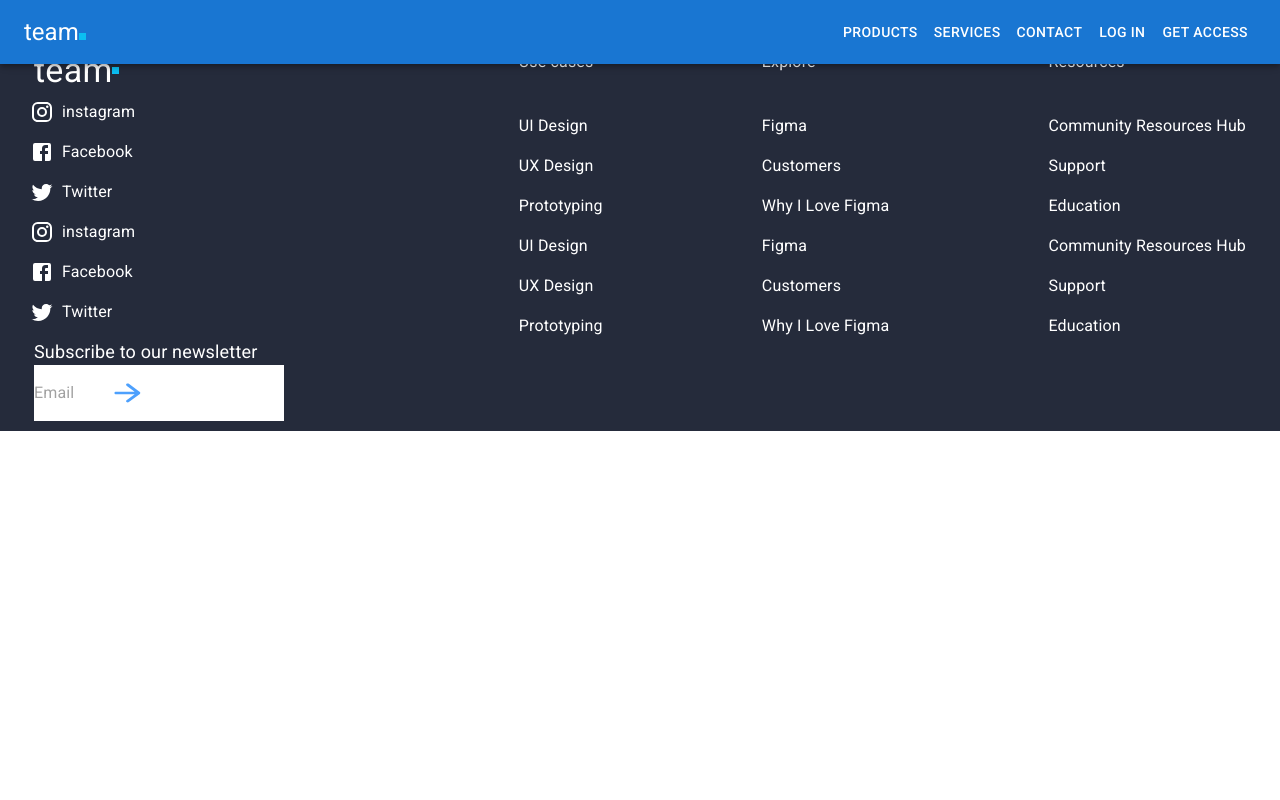
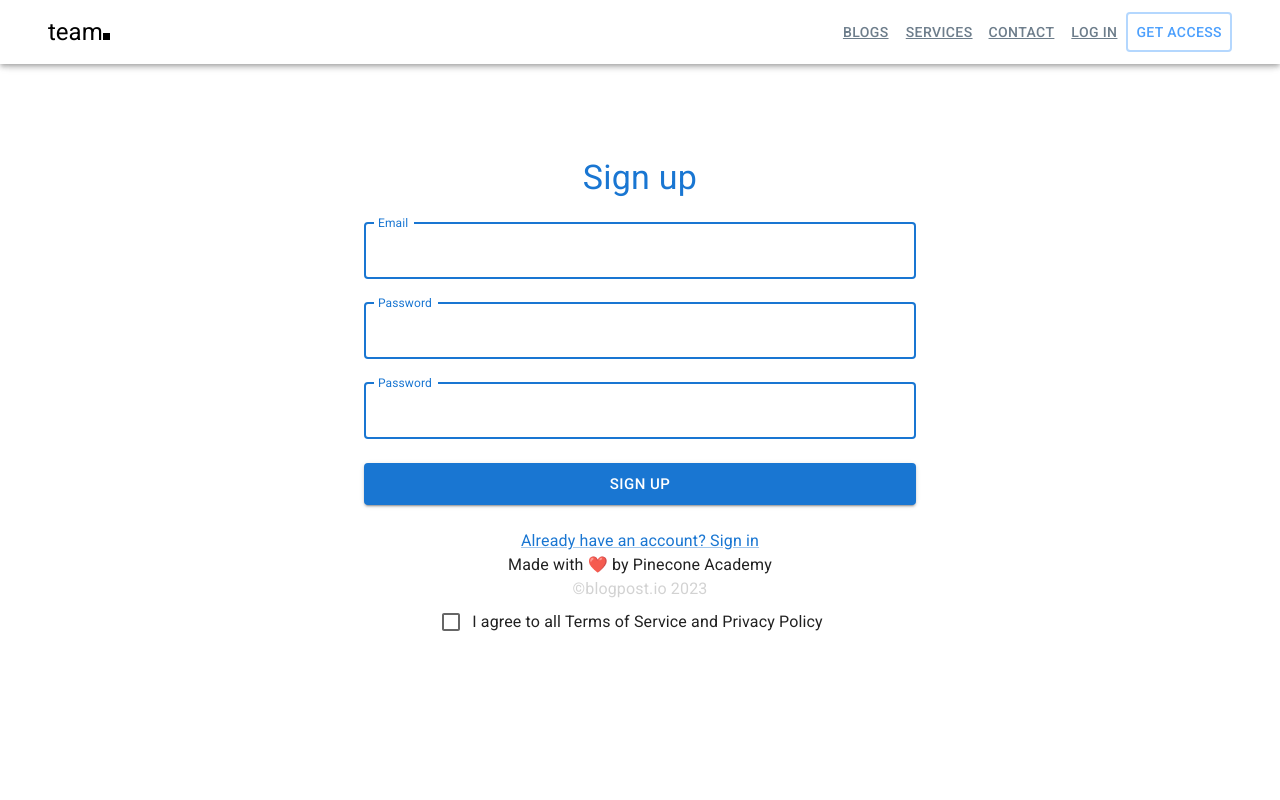
Before and after one commit to Monkh-Od/BlogPost, a React (Create React App) app in the folder frontend/: page /signup in a window 1280 px wide. Shown: the top 800 px of the page. Built offline with nearby package versions, Linux system fonts and the light colour scheme.

Commit message:
23 frontend login httpreq (#29)
* make dark mode

* finished layout

---------

Co-authored-by: Taivanbayar Erdenebaatar <TaivnaaJoestar@mstars-lab4-2s-iMac.local>

```diff
--- a/frontend/src/App.js
+++ b/frontend/src/App.js
@@ -1,15 +1,19 @@
 import { BrowserRouter, Route, Routes } from "react-router-dom";
 import { Layout } from "./layout/Layout";
 import HomePage from "./pages/Home.jsx";
+import Signin from "./pages/Signin";
+import Signup from "./pages/Signup";
 
 function App() {
   return (
     <BrowserRouter>
-      <Layout>
-        <Routes>
-          <Route path="/" element={<HomePage />} />
-        </Routes>
-      </Layout>
+        <Layout>
+          <Routes>
+            <Route path="/" element={<HomePage />} />
+            <Route path="/login" element={<Signin />} />
+            <Route path="/signup" element={<Signup />} />
+          </Routes>
+        </Layout>
     </BrowserRouter>
   );
 }
--- a/frontend/src/layout/Header.jsx
+++ b/frontend/src/layout/Header.jsx
@@ -12,15 +12,26 @@ import MenuIcon from "@mui/icons-material/Menu";
 import Toolbar from "@mui/material/Toolbar";
 import Typography from "@mui/material/Typography";
 import Button from "@mui/material/Button";
+import { useLocation, useNavigate } from "react-router-dom";
 import { useEffect, useState } from "react";
+import { Container } from "@mui/system";
 
 const drawerWidth = 240;
-const navItems = ["Products", "Services", "Contact", "Log in", "Get Access"];
+const navItems = ["Blogs", "Services", "Contact", "Log in", "Get Access"];
 
 export const Header = () => {
+  const navigate = useNavigate();
+  const location = useLocation();
   const [mobileOpen, setMobileOpen] = useState(false);
   const [offsetY, setOffsetY] = useState(0);
 
+  useEffect(() => {
+    const handler = () => {
+      setOffsetY(window.scrollY);
+    };
+    window.addEventListener("scroll", handler);
+    return () => window.removeEventListener("scroll", handler);
+  }, []);
   const handleDrawerToggle = () => {
     setMobileOpen((prevState) => !prevState);
   };
@@ -28,7 +39,10 @@ export const Header = () => {
   const drawer = (
     <Box onClick={handleDrawerToggle} sx={{ textAlign: "center" }}>
       <Box display={"flex"}>
-        <Typography variant="h6" sx={{ my: 2 }}>
+        <Typography
+          variant="h6"
+          sx={{ my: 2, color: offsetY !== 0 && "black" }}
+        >
           team
         </Typography>
         <Box
@@ -60,11 +74,14 @@ export const Header = () => {
     window.addEventListener("scroll", handler);
     return () => window.removeEventListener("scroll", handler);
   }, []);
-
   return (
-    <Box sx={{ display: "flex" }}>
+    <Box>
       <CssBaseline />
-      <AppBar component="nav">
+      <AppBar
+        component="nav"
+        sx={{ backgroundColor: offsetY === 0 ? "transparent" : "white" }}
+      >
+        <Container maxWidth="xl">
           <Toolbar>
             <IconButton
               color="inherit"
@@ -82,12 +99,27 @@ export const Header = () => {
                 display: { xs: "none", sm: "flex" },
               }}
             >
-            <Typography variant="h5">team</Typography>
+              <Typography
+                variant="h5"
+                sx={{
+                  color:
+                    offsetY !== 0 || location.pathname !== "/"
+                      ? "black"
+                      : "white",
+                  cursor: "pointer",
+                }}
+                onClick={() => {
+                  navigate("/");
+                }}
+              >
+                team
+              </Typography>
               <Box
                 sx={{
                   width: "7px",
                   height: "7px",
-                backgroundColor: "#0BBEF2",
+                  backgroundColor:
+                    location.pathname !== "/" ? "black" : "#0BBEF2",
                   marginTop: "17px",
                 }}
               ></Box>
@@ -95,12 +127,27 @@ export const Header = () => {
 
             <Box sx={{ display: { xs: "none", sm: "block" } }}>
               {navItems.map((item) => (
-              <Button key={item} sx={{ color: "#fff" }}>
+                <Button
+                  key={item}
+                  sx={{
+                    color:
+                      offsetY !== 0 || location.pathname !== "/"
+                        ? "#6D7D8B"
+                        : "white",
+                    textDecoration: item !== "Get Access" &&"1px #6D7D8B underline",
+                    border : item === "Get Access" && "2px solid rgba(77, 160, 253, 0.42)",
+                  }}
+                  style={{color : item === "Get Access" && "#4DA0FD"}}
+                  onClick={() => {
+                    item === "Log in" && navigate("/login");
+                  }}
+                >
                   {item}
                 </Button>
               ))}
             </Box>
           </Toolbar>
+        </Container>
       </AppBar>
       <Box component="nav">
         <Drawer
@@ -116,6 +163,7 @@ export const Header = () => {
               boxSizing: "border-box",
               width: drawerWidth,
             },
+            backgroundColor: "black",
           }}
         >
           {drawer}
--- a/frontend/src/pages/Signin.jsx
+++ b/frontend/src/pages/Signin.jsx
@@ -1,5 +1,6 @@
 import React from "react";
 import { Container, Typography, TextField, Button, Link } from "@mui/material/";
+import { useNavigate } from "react-router-dom";
 
 const style = {
   Container: {
@@ -12,8 +13,8 @@ const style = {
 };
 
 const Signin = () => {
+  const navigate = useNavigate();
   return (
-    <div>
       <Container maxWidth="sm" sx={style.Container}>
         <Typography variant="h4" color="primary">
           Sign in
@@ -23,11 +24,10 @@ const Signin = () => {
         <Button variant="contained" size="large" sx={{ mt: 3 }} fullWidth>
           SIGN IN
         </Button>
-        <Link href="https://www.youtube.com/watch?v=dQw4w9WgXcQ" sx={{ mt: 3 }}>
+        <Link sx={{ mt: 3, cursor: "pointer" }} onClick={()=> {navigate("/signup")} }>
           Dont have an account? Click here!
         </Link>
       </Container>
-    </div>
   );
 };
 
--- a/frontend/src/pages/Signup.jsx
+++ b/frontend/src/pages/Signup.jsx
@@ -1,5 +1,6 @@
 import React from "react";
 import { Container, Typography, TextField, Button, Link, FormControlLabel, Checkbox } from "@mui/material/";
+import { useNavigate } from "react-router-dom";
 
 const style = {
   Container: {
@@ -12,8 +13,8 @@ const style = {
 };
 
 const Signup = () => {
+  const navigate = useNavigate()
   return (
-    <div>
       <Container maxWidth="sm" sx={style.Container}>
         <Typography variant="h4" color="primary">
           Sign up
@@ -24,7 +25,7 @@ const Signup = () => {
         <Button variant="contained" size="large" sx={{ mt: 3 }} fullWidth>
           SIGN UP
         </Button>
-        <Link href="https://www.youtube.com/watch?v=dQw4w9WgXcQ" sx={{ mt: 3 }}>
+        <Link to={"/login"} sx={{ mt: 3, cursor:"pointer" }} onClick={()=> navigate("/login")}>
           Already have an account? Sign in
         </Link>
         <Typography>Made with ❤️ by Pinecone Academy</Typography>
@@ -34,7 +35,6 @@ const Signup = () => {
           label="I agree to all Terms of Service and Privacy Policy"
         />
       </Container>
-    </div>
   );
 };
 
```
Also changed, not shown: frontend/src/layout/Layout.jsx (+11 -11 lines). Lines whose indentation alone changed are shown as unchanged.
